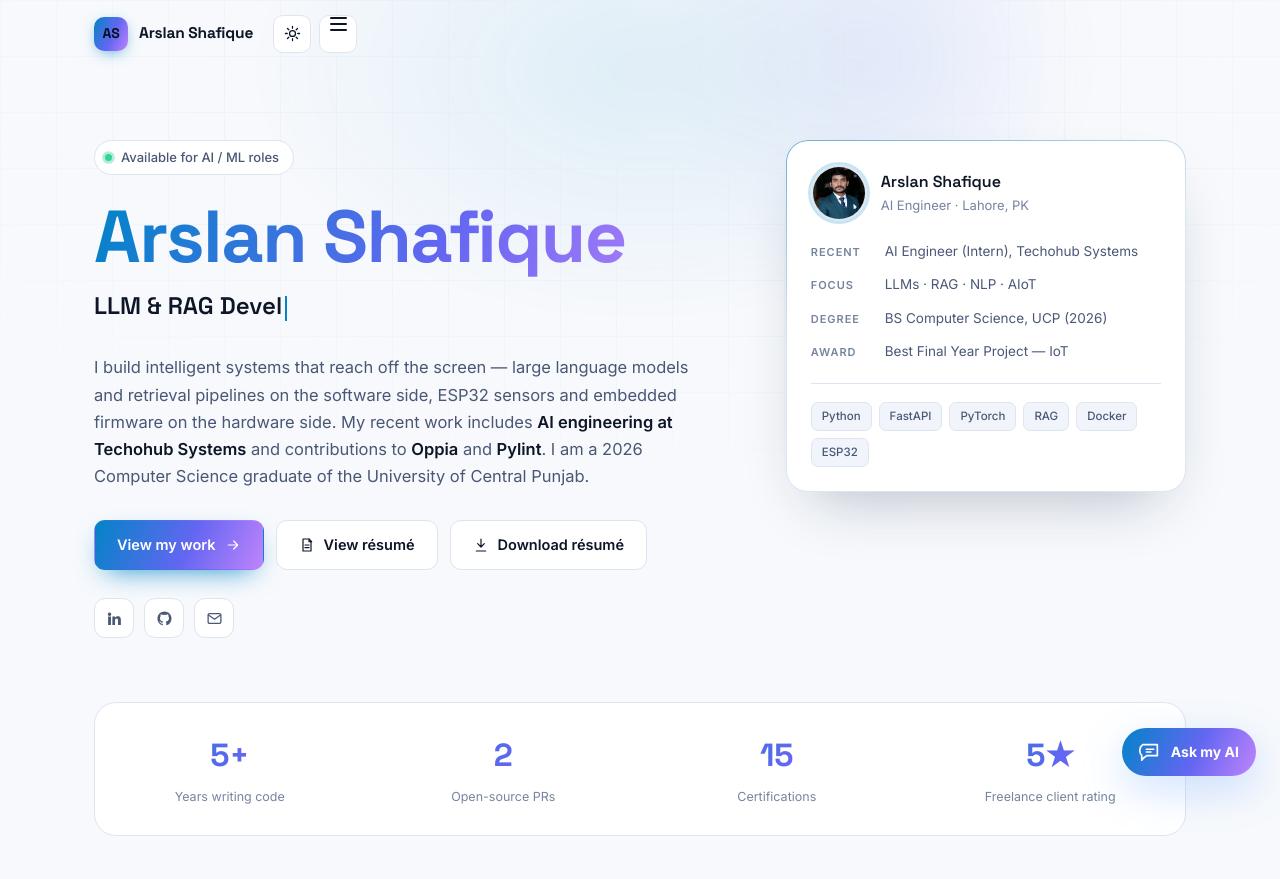
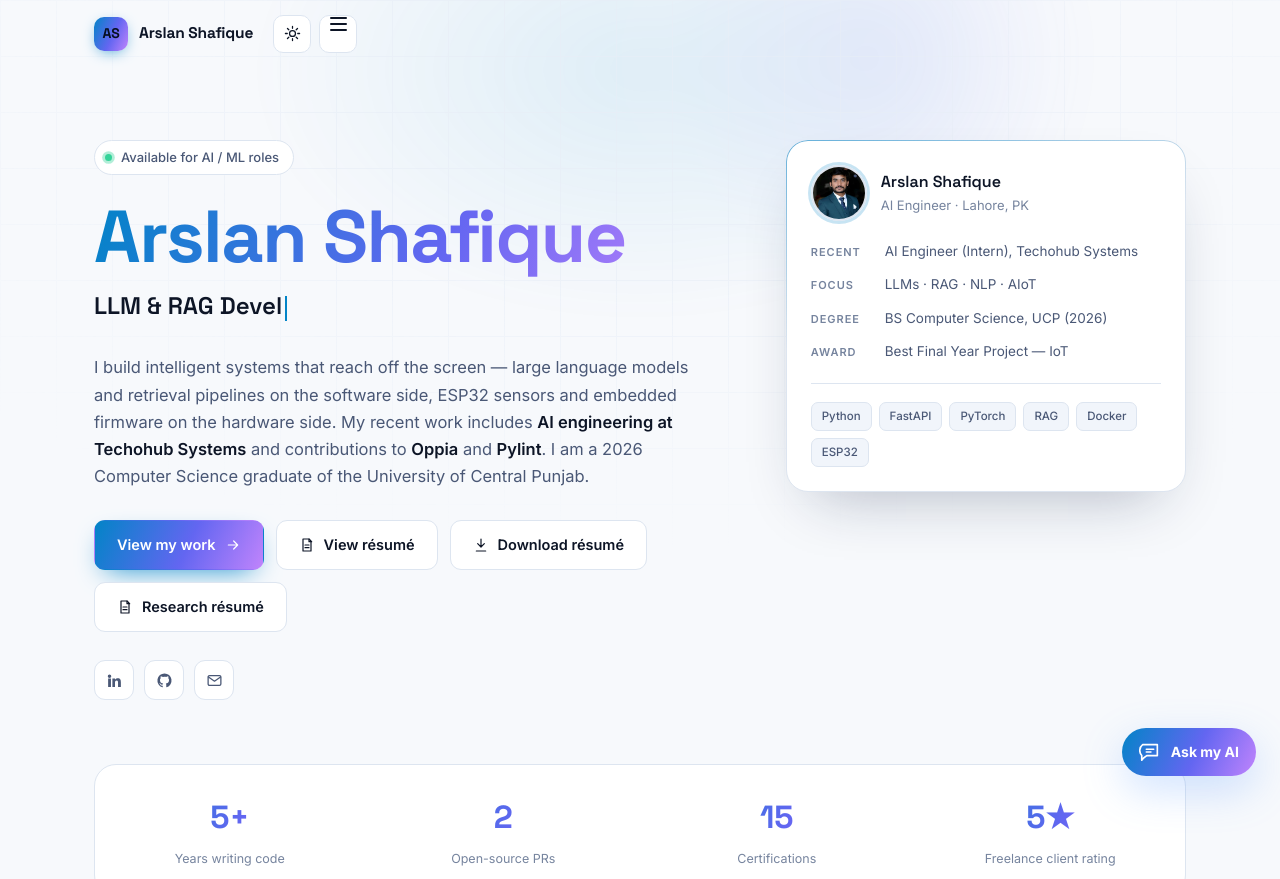
Before and after one commit to arslan-shafique/arslan-shafique, a website: page index.html in a window 1280 px wide. Shown: the top 879 px of the page. Drawn offline with Linux system fonts and the light colour scheme.

Commit message:
Add research resume to portfolio

```diff
--- a/index.html
+++ b/index.html
@@ -104,6 +104,10 @@
         <a class="btn btn--ghost" href="assets/docs/arslan-shafique-resume.pdf" download="Arslan-Shafique-Resume.pdf">
           <svg viewBox="0 0 24 24" aria-hidden="true"><path d="M12 3v12M7 10l5 5 5-5M5 21h14"/></svg>
           Download résumé
+        </a>
+        <a class="btn btn--ghost" href="assets/docs/arslan-shafique-research-resume.pdf" target="_blank" rel="noopener noreferrer">
+          <svg viewBox="0 0 24 24" aria-hidden="true"><path d="M6 3h9l3 3v15H6z"/><path d="M15 3v4h4M9 12h6M9 16h6"/></svg>
+          Research résumé
         </a>
       </div>
 
```
Also changed, not shown: 1 other file.
